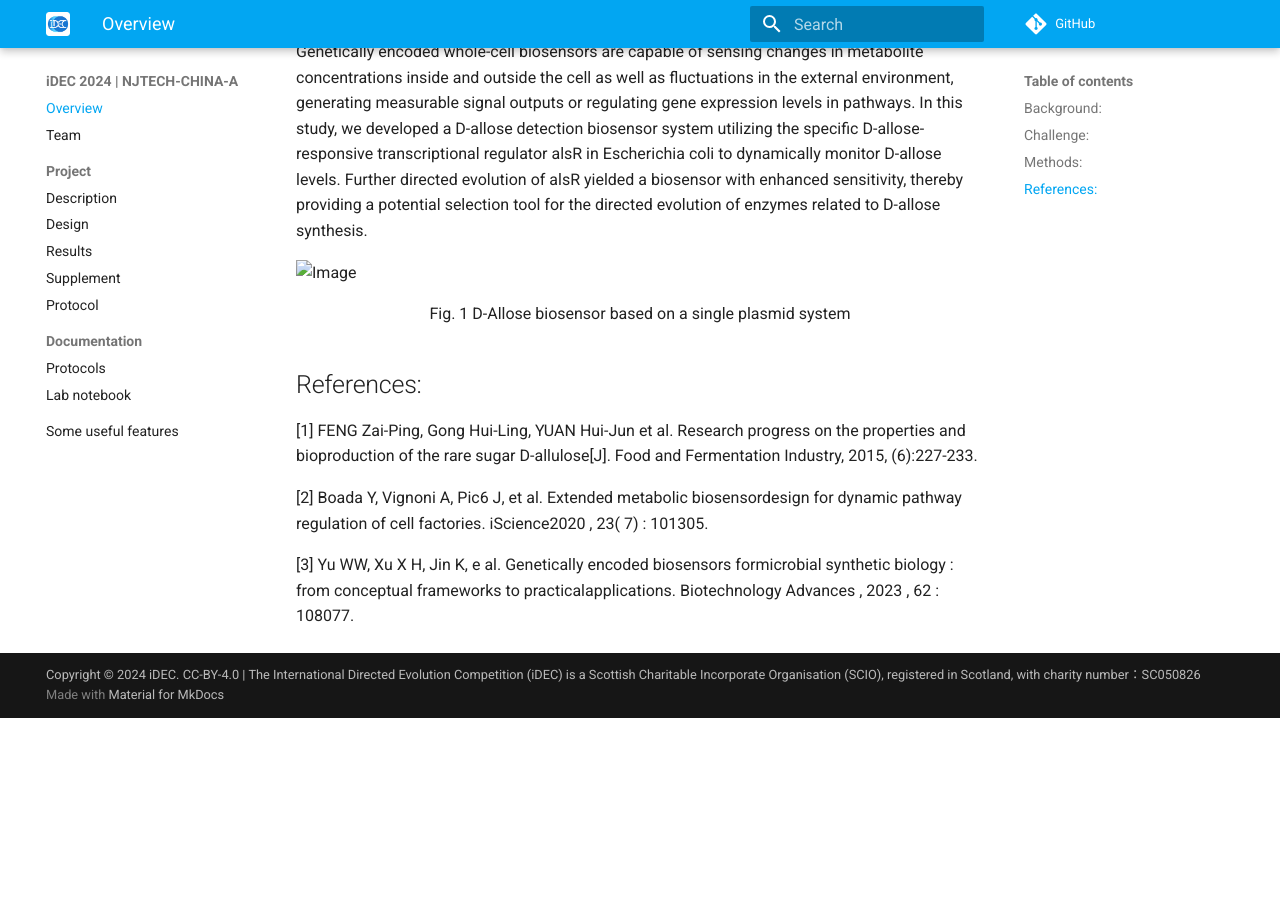
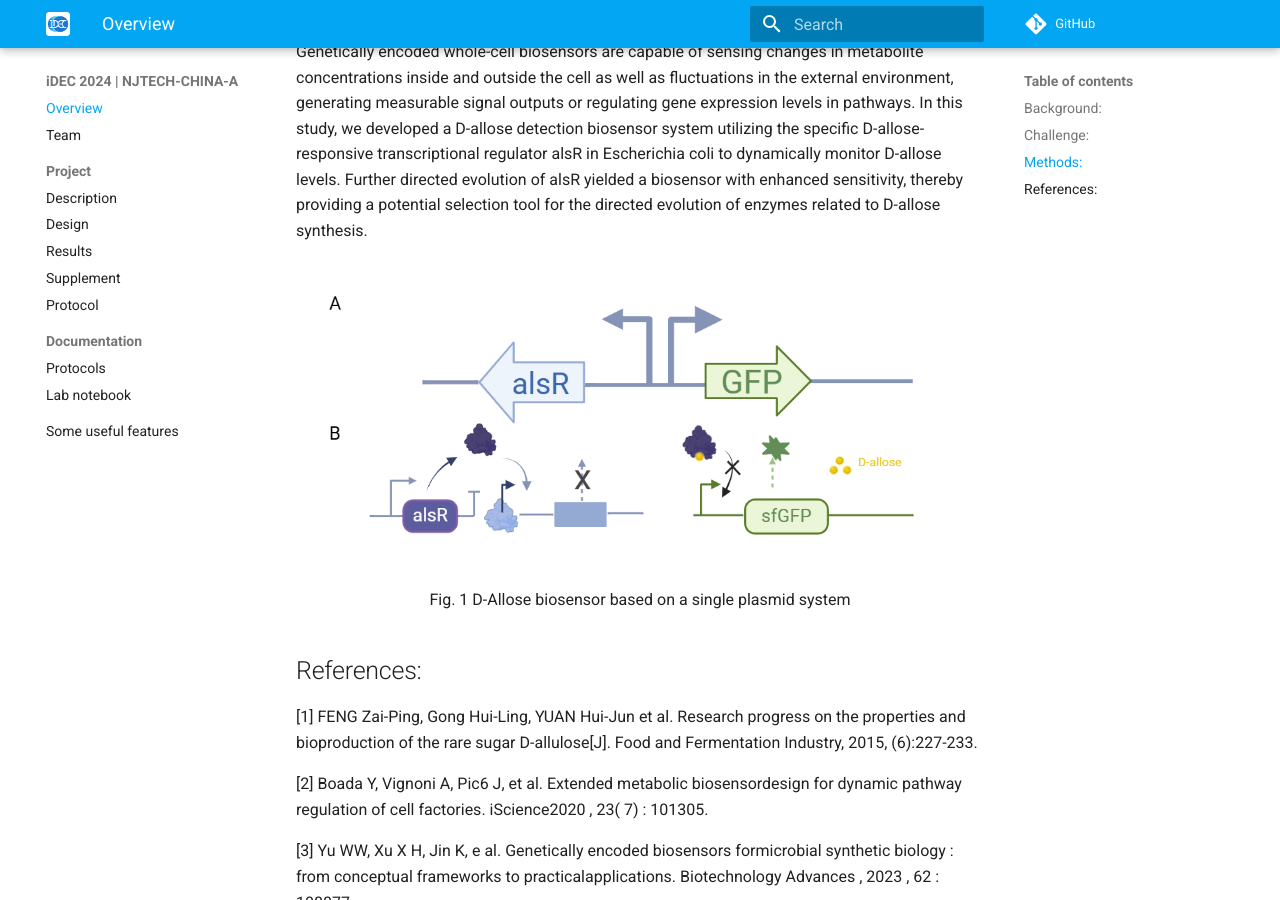
Before and after one commit to idec-teams/2024_NJTECH-CHINA-A, an MkDocs documentation site: the page built from docs/index.md, in a window 1280 px wide and 900 px high, scrolled down 732 px. Built offline with MkDocs 1.6.1 and Material for MkDocs 9.7.7, drawn with Linux system fonts in a browser that asks for light colours; comment, search, counter and statistics services are not loaded; before the commit the page ends 1450 px from its top, so only the background shows below that.

Commit message:
Update index.md

```diff
--- a/docs/index.md
+++ b/docs/index.md
@@ -11,7 +11,7 @@
   Genetically encoded whole-cell biosensors are capable of sensing changes in metabolite concentrations inside and outside the cell as well as fluctuations in the external environment, generating measurable signal outputs or regulating gene expression levels in pathways.
   In this study, we developed a D-allose detection biosensor system utilizing the specific D-allose-responsive transcriptional regulator alsR in Escherichia coli to dynamically monitor D-allose levels. Further directed evolution of alsR yielded a biosensor with enhanced sensitivity, thereby providing a potential selection tool for the directed evolution of enzymes related to D-allose synthesis.
 
-![Image](../docs/img/1.png)
+![Image](img/1.png)
 <center>Fig. 1 D-Allose biosensor based on a single plasmid system</center>
 
 ## References:
```
